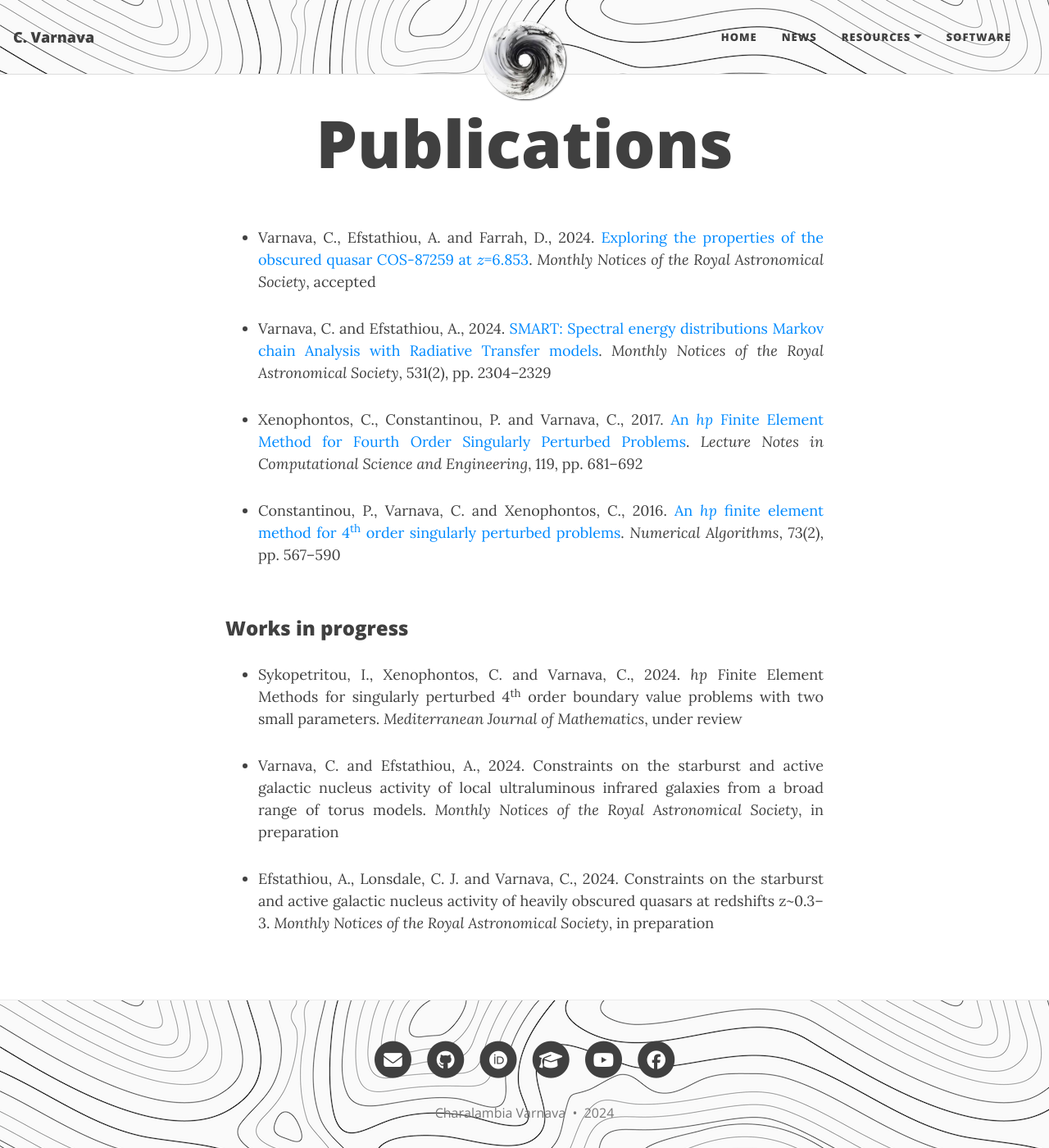
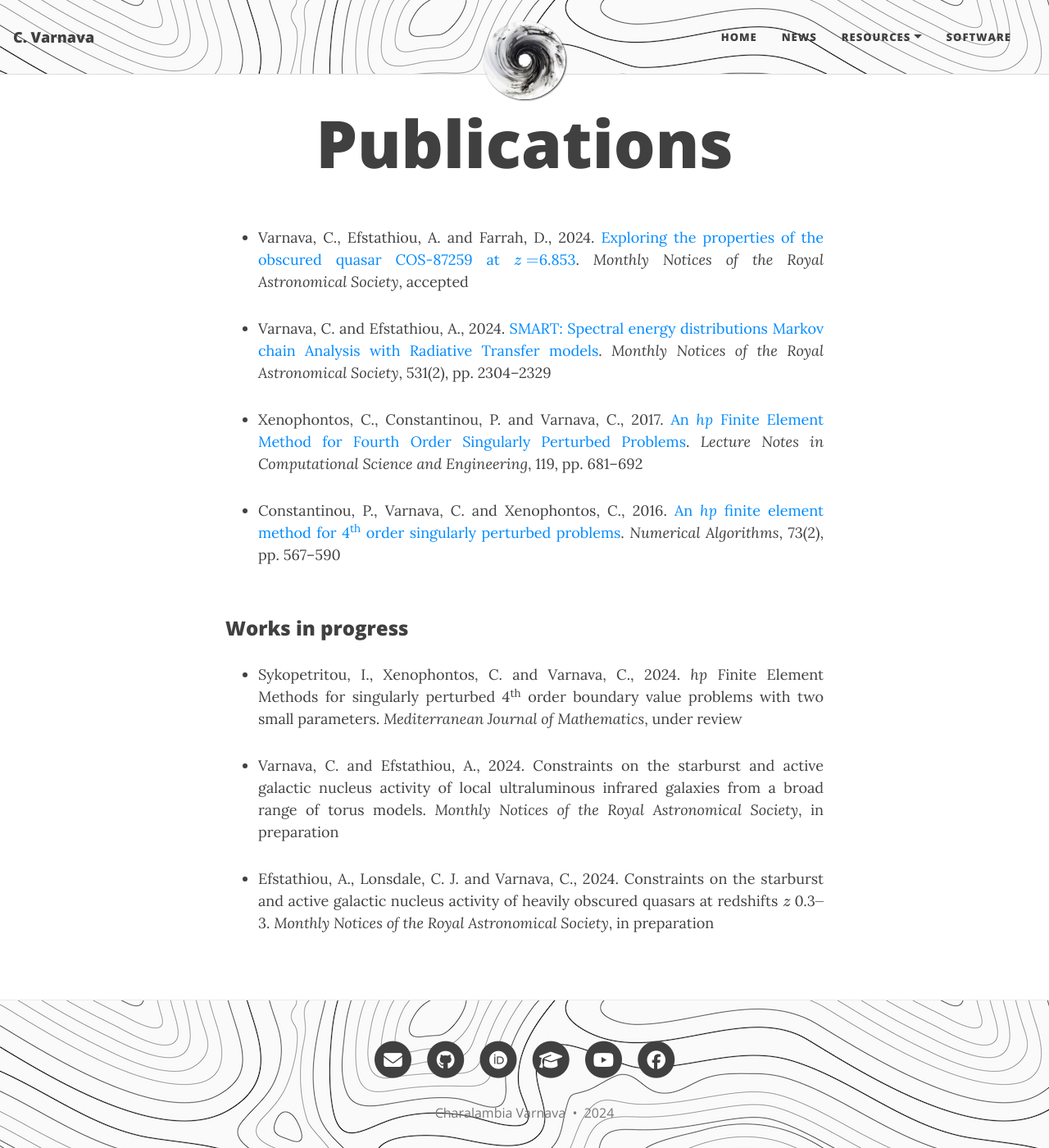
Before and after one commit to ch-var/ch-var.github.io, a Jekyll site: the page built from publications.html, in a window 1280 px wide and 1400 px high. Shown: the whole window at 82% size. Built offline with Jekyll 4.4.1, drawn with Linux system fonts in a browser that asks for light colours; formulas are drawn with MathJax 3.

Commit message:
Update publications.html

```diff
--- a/publications.html
+++ b/publications.html
@@ -5,7 +5,7 @@ mathjax: true
 ---
 <p>
 <ul>
-<li align='justify'>Varnava, C., Efstathiou, A. and Farrah, D., 2024. <a href="https://doi.org/10.1093/mnras/stae2221">Exploring the properties of the obscured quasar COS-87259 at \(z\)=6.853</a>. <i>Monthly Notices of the Royal Astronomical Society</i>, accepted</li>
+<li align='justify'>Varnava, C., Efstathiou, A. and Farrah, D., 2024. <a href="https://doi.org/10.1093/mnras/stae2221">Exploring the properties of the obscured quasar COS-87259 at \(z=\)6.853</a>. <i>Monthly Notices of the Royal Astronomical Society</i>, accepted</li>
 <p>
 <li align='justify'>Varnava, C. and Efstathiou, A., 2024. <a href="https://doi.org/10.1093/mnras/stae1141">SMART: Spectral energy distributions Markov chain Analysis with Radiative Transfer models</a>. <i>Monthly Notices of the Royal Astronomical Society</i>, 531(2), pp. 2304–2329</li>
 <p>
@@ -21,6 +21,6 @@ mathjax: true
 <p>
 <li align='justify'>Varnava, C. and Efstathiou, A., 2024. Constraints on the starburst and active galactic nucleus activity of local ultraluminous infrared galaxies from a broad range of torus models. <i>Monthly Notices of the Royal Astronomical Society</i>, in preparation</li>
 <p>
-<li align='justify'>Efstathiou, A., Lonsdale, C. J. and Varnava, C., 2024. Constraints on the starburst and active galactic nucleus activity of heavily obscured quasars at redshifts z~0.3–3. <i>Monthly Notices of the Royal Astronomical Society</i>, in preparation</li>
+<li align='justify'>Efstathiou, A., Lonsdale, C. J. and Varnava, C., 2024. Constraints on the starburst and active galactic nucleus activity of heavily obscured quasars at redshifts \(z~\)0.3\(–\)3. <i>Monthly Notices of the Royal Astronomical Society</i>, in preparation</li>
 <p>
 </ul>
```
